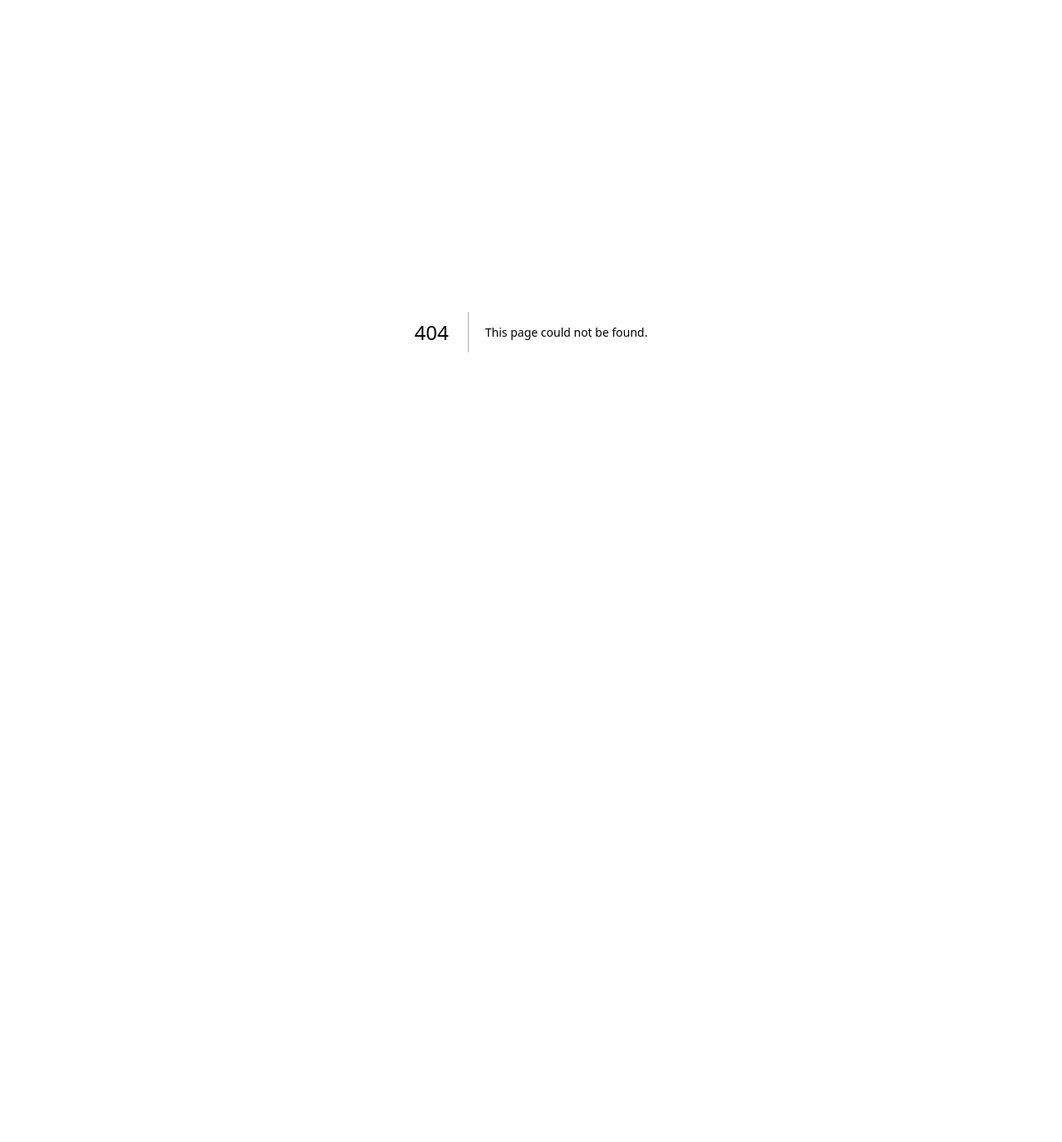
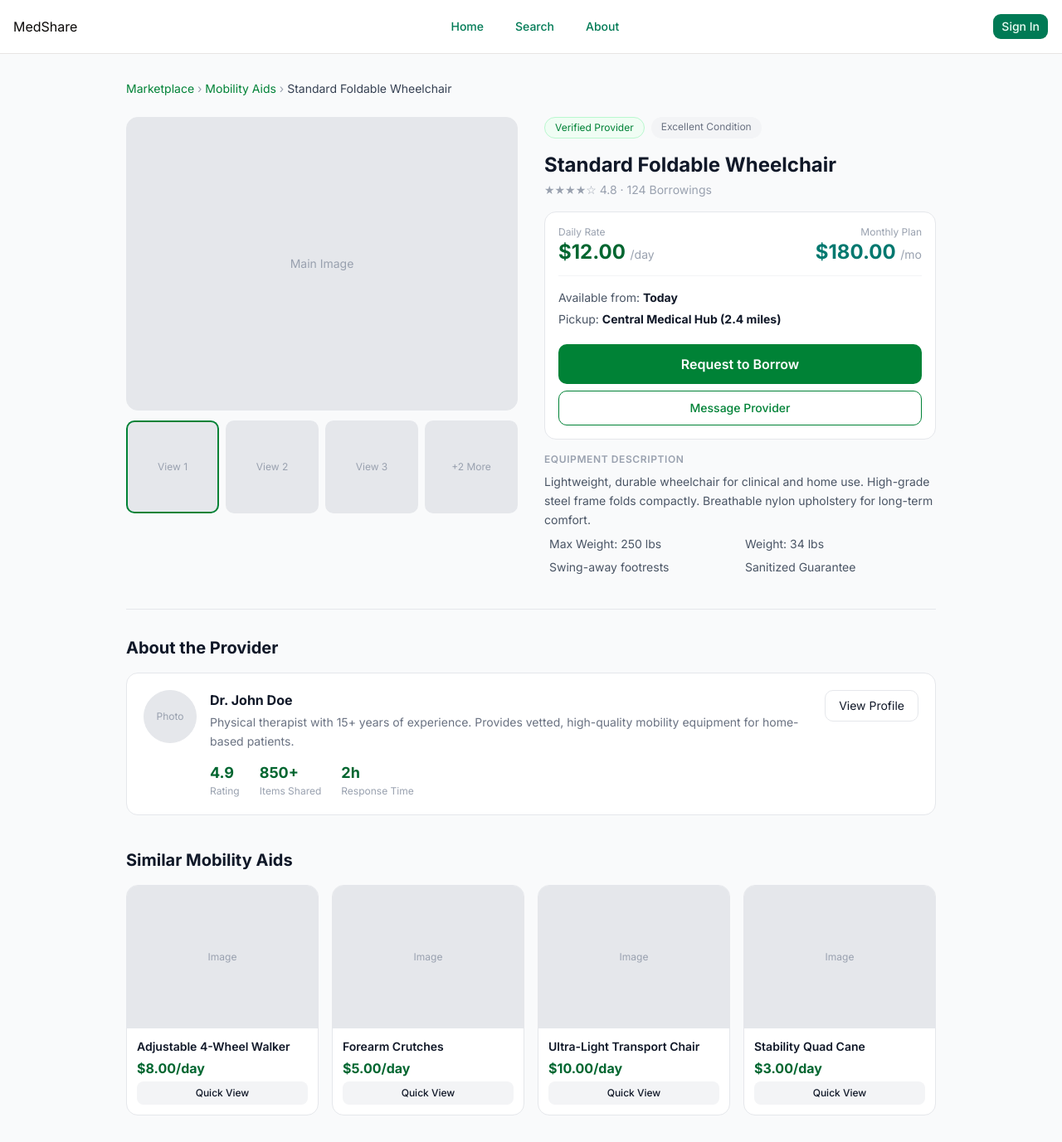
Before and after one commit to UCR-CS110/medshare, a Next.js app: page /listings in a window 1280 px wide. Before the commit this address had no page. Shown: the whole page at 83% size. Before the commit the page ends 800 px from the top, so only its background shows below. Built offline with nearby package versions, Linux system fonts and the light colour scheme.

Commit message:
mpham115/listings added listings

```diff
--- /dev/null
+++ b/src/app/(main)/listings/page.jsx
@@ -0,0 +1,203 @@
+"use client";
+
+import { useState } from "react";
+import Link from "next/link";
+
+// Placeholder box component to replace images
+function Placeholder({ className = "", label = "Image" }) {
+  return (
+    <div className={`bg-gray-200 flex items-center justify-center text-gray-400 text-sm ${className}`}>
+      {label}
+    </div>
+  );
+}
+
+
+
+function ImageGallery() {
+  const [activeThumb, setActiveThumb] = useState(0);
+
+  return (
+    <div className="space-y-3">
+      <Placeholder className="w-full aspect-4/3 rounded-xl border border-gray-200 text-base" label="Main Image" />
+      <div className="grid grid-cols-4 gap-2">
+        {["View 1", "View 2", "View 3", "+2 More"].map((label, i) => (
+          <div
+            key={i}
+            onClick={() => setActiveThumb(i)}
+            className={`aspect-square rounded-lg border-2 cursor-pointer flex items-center justify-center bg-gray-200 text-gray-400 text-xs transition-colors ${
+              activeThumb === i ? "border-green-700" : "border-gray-200 hover:border-gray-400"
+            }`}
+          >
+            {label}
+          </div>
+        ))}
+      </div>
+    </div>
+  );
+}
+
+function PricingBox() {
+  const [requested, setRequested] = useState(false);
+
+  return (
+    <div className="border border-gray-200 rounded-xl p-4 bg-white space-y-4">
+      <div className="flex justify-between pb-3 border-b border-gray-100">
+        <div>
+          <p className="text-xs text-gray-400">Daily Rate</p>
+          <p className="text-2xl font-bold text-green-800">
+            $12.00 <span className="text-sm font-normal text-gray-400">/day</span>
+          </p>
+        </div>
+        <div className="text-right">
+          <p className="text-xs text-gray-400">Monthly Plan</p>
+          <p className="text-2xl font-bold text-teal-700">
+            $180.00 <span className="text-sm font-normal text-gray-400">/mo</span>
+          </p>
+        </div>
+      </div>
+
+      <div className="space-y-1.5 text-sm text-gray-600">
+        <p> Available from: <strong className="text-gray-900">Today</strong></p>
+        <p> Pickup: <strong className="text-gray-900">Central Medical Hub (2.4 miles)</strong></p>
+      </div>
+
+      <div className="space-y-2 pt-1">
+        <button
+          onClick={() => setRequested(true)}
+          className={`w-full py-3 rounded-lg text-white font-semibold text-base transition-colors ${
+            requested ? "bg-teal-700" : "bg-green-700 hover:bg-green-800"
+          }`}
+        >
+          {requested ? "Request Sent!" : "Request to Borrow"}
+        </button>
+        <button className="w-full py-2.5 rounded-lg border border-green-700 text-green-700 text-sm font-medium hover:bg-green-50 transition-colors">
+          Message Provider
+        </button>
+      </div>
+    </div>
+  );
+}
+
+function ProductDetails() {
+  return (
+    <div className="space-y-4">
+      <div className="flex gap-2 flex-wrap">
+        <span className="text-xs px-3 py-1 rounded-full bg-green-50 text-green-700 border border-green-200">
+            Verified Provider
+        </span>
+        <span className="text-xs px-3 py-1 rounded-full bg-gray-100 text-gray-500">
+          Excellent Condition
+        </span>
+      </div>
+
+      <div>
+        <h1 className="text-2xl font-bold text-gray-900">Standard Foldable Wheelchair</h1>
+        <p className="text-sm text-gray-400 mt-1">★★★★☆ 4.8 · 124 Borrowings</p>
+      </div>
+
+      <PricingBox />
+
+      <div className="space-y-2">
+        <p className="text-xs font-semibold uppercase tracking-wider text-gray-400">Equipment Description</p>
+        <p className="text-sm text-gray-600 leading-relaxed">
+          Lightweight, durable wheelchair for clinical and home use. High-grade steel frame folds compactly. Breathable nylon upholstery for long-term comfort.
+        </p>
+        <div className="grid grid-cols-2 gap-y-2 mt-2">
+          {["Max Weight: 250 lbs", "Weight: 34 lbs", "Swing-away footrests", "Sanitized Guarantee"].map((spec) => (
+            <p key={spec} className="text-sm text-gray-600 flex items-center gap-1.5">
+              <span className="text-green-600"></span> {spec}
+            </p>
+          ))}
+        </div>
+      </div>
+    </div>
+  );
+}
+
+function ProviderSection() {
+  return (
+    <section className="mt-10 pt-8 border-t border-gray-200">
+      <h2 className="text-xl font-bold text-gray-900 mb-4">About the Provider</h2>
+      <div className="bg-white border border-gray-200 rounded-xl p-5 flex flex-col sm:flex-row gap-4 items-start">
+        <Placeholder className="w-16 h-16 rounded-full shrink-0 border border-gray-200 text-xs" label="Photo" />
+        <div className="flex-1 space-y-1">
+          <p className="font-bold text-gray-900">Dr. John Doe</p>
+          <p className="text-sm text-gray-500 leading-relaxed">
+            Physical therapist with 15+ years of experience. Provides vetted, high-quality mobility equipment for home-based patients.
+          </p>
+          <div className="flex gap-6 pt-2">
+            {[["4.9", "Rating"], ["850+", "Items Shared"], ["2h", "Response Time"]].map(([val, label]) => (
+              <div key={label}>
+                <p className="text-lg font-bold text-green-800">{val}</p>
+                <p className="text-xs text-gray-400">{label}</p>
+              </div>
+            ))}
+          </div>
+        </div>
+        <button className="shrink-0 text-sm border border-gray-200 px-4 py-2 rounded-lg hover:bg-gray-50 transition-colors">
+          View Profile
+        </button>
+      </div>
+    </section>
+  );
+}
+
+const similarItems = [
+  { id: 1, title: "Adjustable 4-Wheel Walker", price: "$8.00/day" },
+  { id: 2, title: "Forearm Crutches", price: "$5.00/day" },
+  { id: 3, title: "Ultra-Light Transport Chair", price: "$10.00/day" },
+  { id: 4, title: "Stability Quad Cane", price: "$3.00/day" },
+];
+
+function SimilarItems() {
+  return (
+    <section className="mt-10">
+      <h2 className="text-xl font-bold text-gray-900 mb-4">Similar Mobility Aids</h2>
+      <div className="grid grid-cols-2 sm:grid-cols-4 gap-4">
+        {similarItems.map((item) => (
+          <div key={item.id} className="bg-white border border-gray-200 rounded-xl overflow-hidden">
+            <Placeholder className="w-full aspect-4/3 text-xs" label="Image" />
+            <div className="p-3 space-y-1">
+              <p className="text-sm font-semibold text-gray-900 truncate">{item.title}</p>
+              <p className="text-base font-bold text-green-800">{item.price}</p>
+              <Link
+                href={`/listings/${item.id}`}
+                className="block w-full mt-1 py-1.5 text-xs font-medium text-center bg-gray-100 rounded-md hover:bg-gray-200 transition-colors"
+              >
+                Quick View
+              </Link>
+            </div>
+          </div>
+        ))}
+      </div>
+    </section>
+  );
+}
+
+export default function ListingDetailPage() {
+  return (
+    <div className="min-h-screen bg-gray-50 text-gray-900 font-sans">
+      <main className="max-w-5xl mx-auto px-6 py-8">
+        {/* Breadcrumb */}
+        <p className="text-sm text-gray-400 mb-6">
+          <Link href="/listings" className="text-green-700 hover:underline">Marketplace</Link>
+          {" › "}
+          <Link href="/listings" className="text-green-700 hover:underline">Mobility Aids</Link>
+          {" › "}
+          <span className="text-gray-700">Standard Foldable Wheelchair</span>
+        </p>
+
+        {/* Hero grid */}
+        <div className="grid grid-cols-1 lg:grid-cols-2 gap-8">
+          <ImageGallery />
+          <ProductDetails />
+        </div>
+
+        <ProviderSection />
+        <SimilarItems />
+      </main>
+
+    </div>
+  );
+}
```
